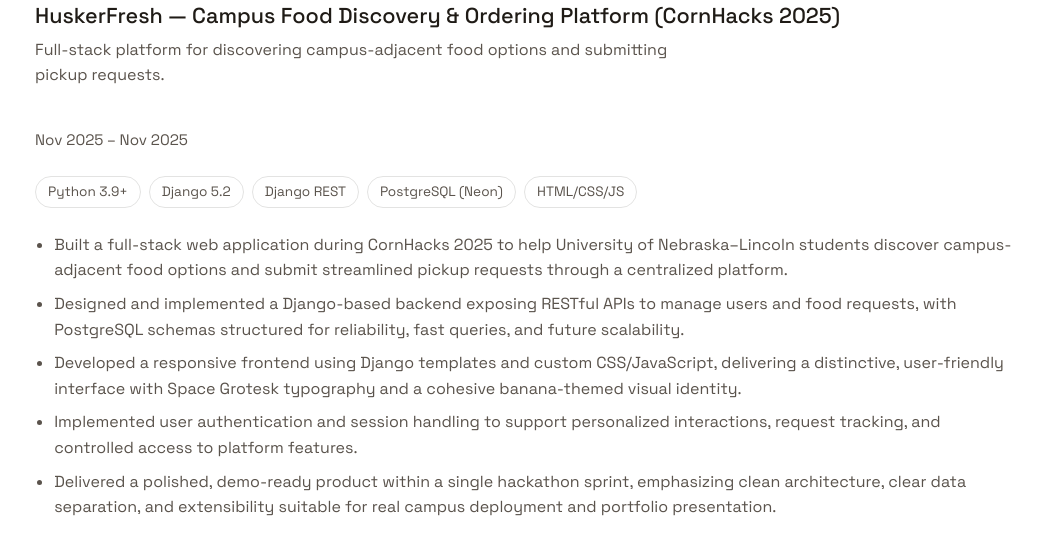
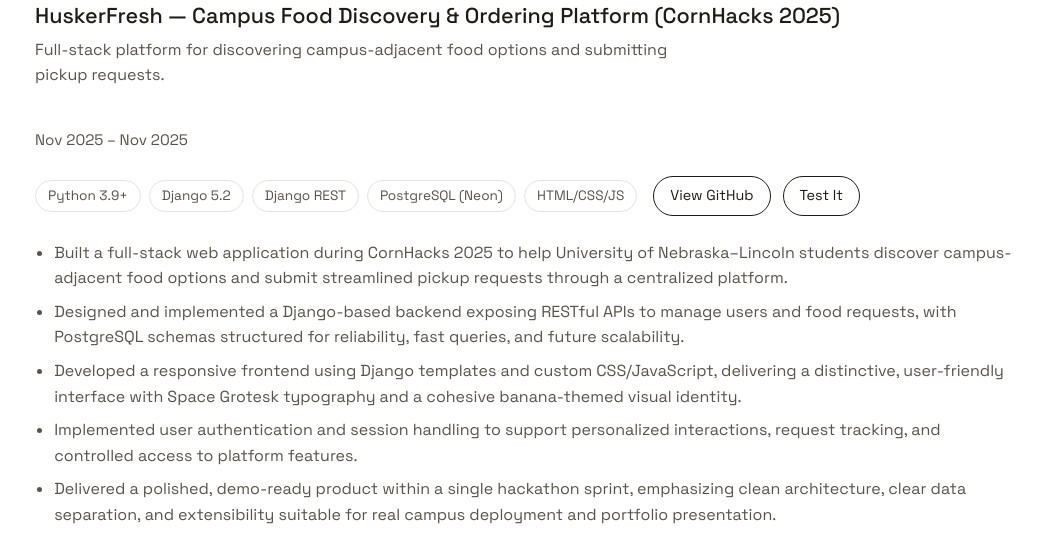
Before and after one commit to defimal/My_portfolio, a plain HTML site: page pages/projects.html in a window 1280 px wide. Shown: the part 1334-1888 px from the top of the page, without its empty margins (115-1164 px from the left). Drawn offline with nearby package versions, Linux system fonts and the light colour scheme.

Commit message:
Add HuskerFresh action links

```diff
--- a/pages/projects.html
+++ b/pages/projects.html
@@ -86,6 +86,10 @@
             <span class="project-chip">PostgreSQL (Neon)</span>
             <span class="project-chip">HTML/CSS/JS</span>
           </div>
+          <div class="project-actions">
+            <a class="project-btn" href="https://github.com/defimal/HuskerFresh" target="_blank" rel="noopener">View GitHub</a>
+            <a class="project-btn" href="https://web-production-89a07.up.railway.app" target="_blank" rel="noopener">Test It</a>
+          </div>
         </div>
 
         <div class="project-body">
```
